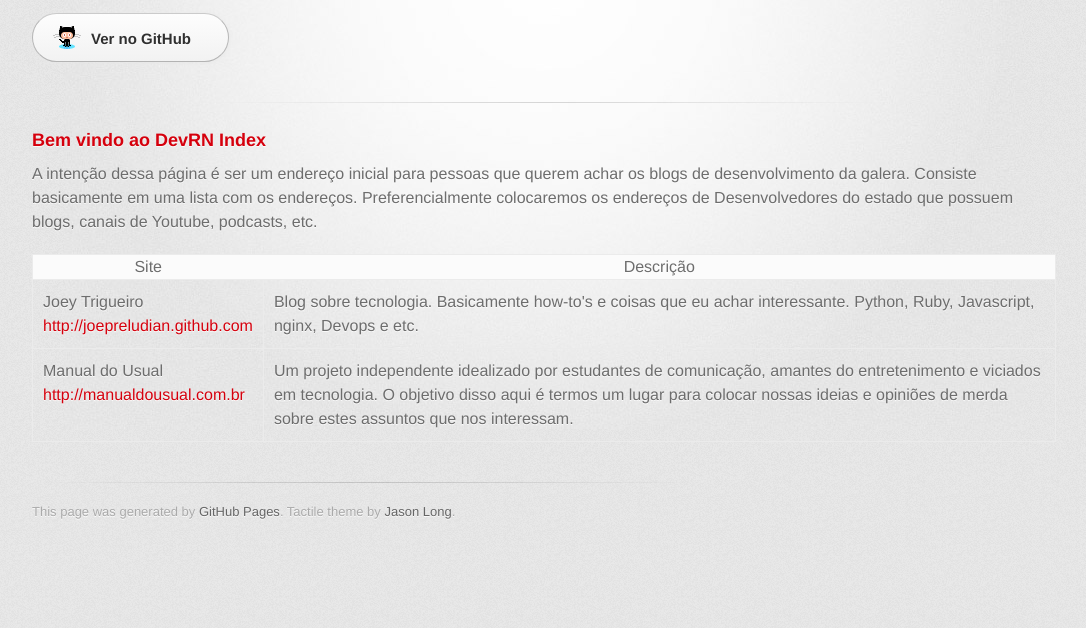
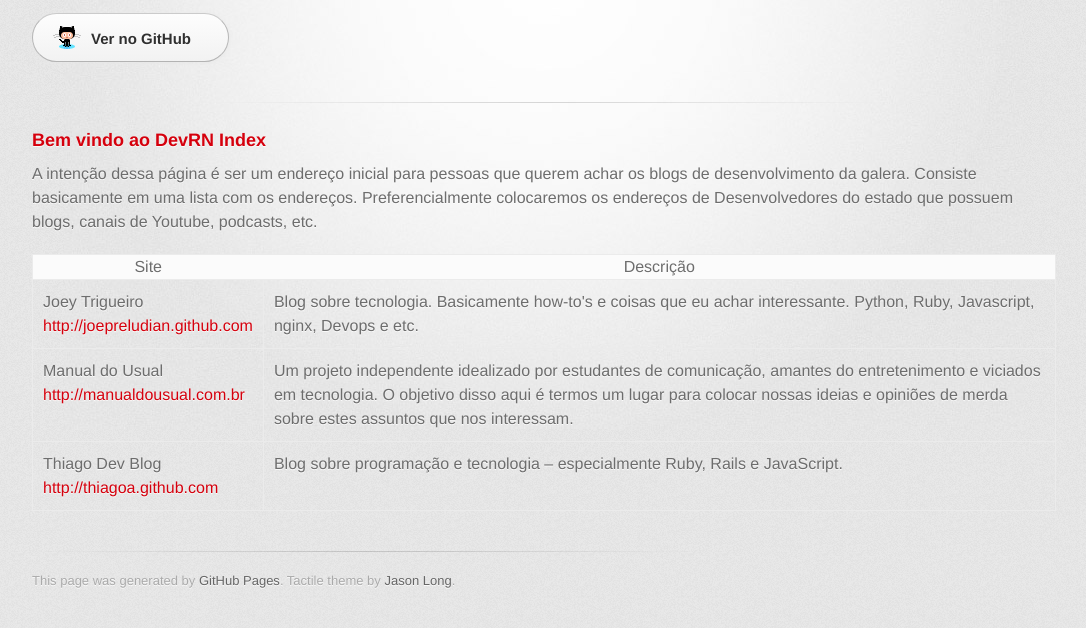
Before and after one commit to oxentedev/oxentedev.github.io, a plain HTML site: page index.html in a window 1280 px wide. Shown: the part 144-772 px from the top of the page, without its empty margins (96-1182 px from the left). Drawn offline with Linux system fonts and the light colour scheme; a web font is replaced by a local one.

Commit message:
Adicionado Thiago Dev Blog na lista de links

```diff
--- a/index.html
+++ b/index.html
@@ -52,6 +52,10 @@
                 <td>Manual do Usual<br><a href="http://manualdousual.com.br" target="_blank">http://manualdousual.com.br</a></td>
                 <td>Um projeto independente idealizado por estudantes de comunicação, amantes do entretenimento e viciados em tecnologia. O objetivo disso aqui é termos um lugar para colocar nossas ideias e opiniões de merda sobre estes assuntos que nos interessam.</td>
               </tr>
+              <tr>
+                <td>Thiago Dev Blog<br><a href="http://thiagoa.github.io" target="_blank">http://thiagoa.github.com</a></td>
+                <td>Blog sobre programação e tecnologia – especialmente Ruby, Rails e JavaScript.</td>
+              </tr>
             </tbody>
           </table>
         </section>
```
